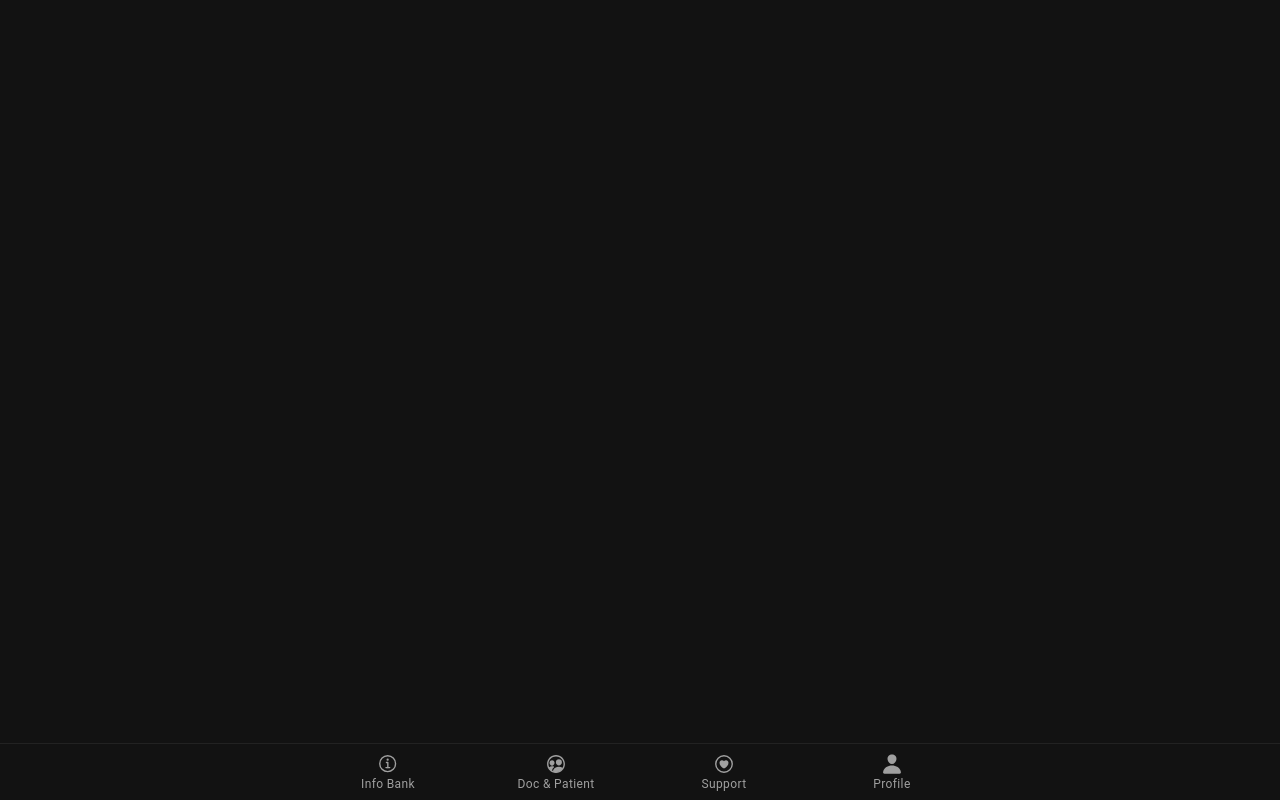
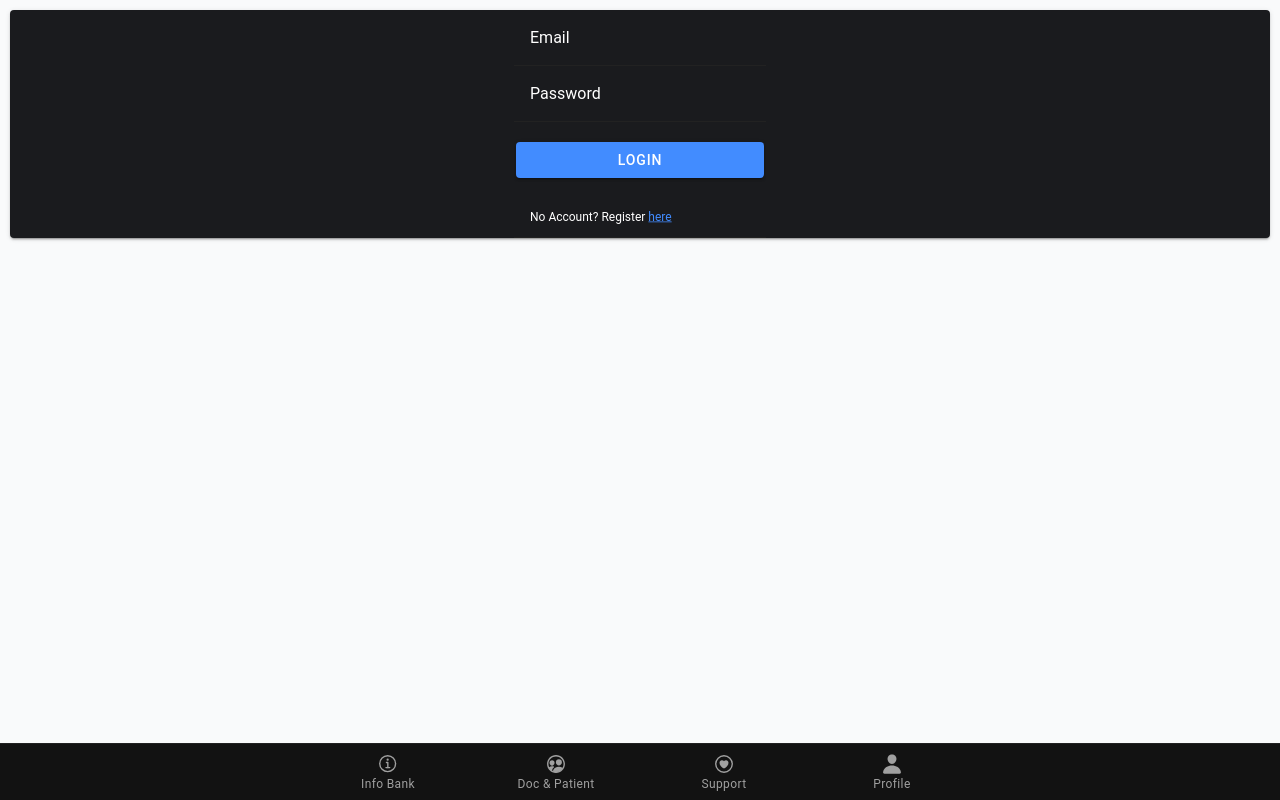
Before and after one commit to Apperta-IXN-for-the-NHS/IXN_Urology_PROMS, a React (Create React App) app in the folder practice/: page /login in a window 1280 px wide. Built offline with nearby package versions, Linux system fonts and the light colour scheme.

Commit message:
Basic login & register framework

```diff
--- a/practice/src/App.tsx
+++ b/practice/src/App.tsx
@@ -23,6 +23,8 @@ import Calendar from './pages/DocPatient/Calendar';
 import History from './pages/Profile/History';
 import Contacts from './pages/Profile/Contacts';
 import Settings from './pages/Profile/Settings';
+import Login from './pages/Login/Login';
+import Register from './pages/Login/Register';
 
 
 /* Core CSS required for Ionic components to work properly */
@@ -65,10 +67,12 @@ const App: React.FC = () => (
           <Route path="/contacts" component={Contacts} />
           <Route path="/settings" component={Settings} />
           <Route path="/dates" component={ItemSlidingExample} />
+          <Route path="/register" component={Register} />
+          <Route path="/login" component={Login} />
           <Route path="/ipss" render={() => <QuestionairePage contentArray={IPSS}/>} />
           <Route path="/iief" render={() => <QuestionairePage contentArray={IIEF}/>} />
           <Route path="/feedback" render={() => <QuestionairePage contentArray={Feedback}/>} />
-          <Route path="/" render={() => <Redirect to="/tab1" />} exact={true} />
+          <Route path="/" render={() => <Redirect to="/login" />} exact={true} />
         </IonRouterOutlet>
         <IonTabBar slot="bottom">
           <IonTabButton tab="tab1" href="/tab1">
--- /dev/null
+++ b/practice/src/pages/Login/Login.tsx
@@ -0,0 +1,65 @@
+import React from 'react';
+import { IonContent,
+    IonHeader,
+    IonPage,
+    IonTitle,
+    IonToolbar,
+    IonItem,
+    IonLabel,
+    IonList,
+    IonInput,
+    IonText,
+    IonButton,
+    IonCard
+
+} from '@ionic/react';
+
+interface Links {
+    history: any;
+  }
+
+const Login: React.FC<Links> = ({
+    history
+ })  => {
+    return (
+    <IonPage>
+        <IonHeader class="ion-no-border" collapse="condense" translucent>
+          <IonToolbar>
+            <IonTitle class="ion-text-center">
+                Login
+            </IonTitle>
+          </IonToolbar>
+        </IonHeader>
+        <IonContent fullscreen>
+
+        <IonCard className="login">
+        <IonList lines="full" class="ion-no-margin ion-no-padding">
+      <IonItem>
+        <IonLabel position="floating">Email</IonLabel>
+        <IonInput required type="text"></IonInput>
+      </IonItem>
+
+      <IonItem>
+        <IonLabel position="floating">Password</IonLabel>
+        <IonInput required type="text"></IonInput>
+      </IonItem>
+      <br>
+      </br>
+      <IonButton expand="block"
+      className="highlight"
+      onClick={e => {
+      e.preventDefault();
+      history.push("tab1");
+      }}>Login</IonButton>
+
+      <IonItem>
+          <IonLabel position="stacked">No Account? Register <a href="/register">here</a></IonLabel>
+      </IonItem>
+      </IonList>
+      </IonCard>
+        </IonContent>
+    </IonPage>
+  );
+};
+
+export default Login;
--- /dev/null
+++ b/practice/src/pages/Login/Register.tsx
@@ -0,0 +1,65 @@
+import React from 'react';
+import { IonContent, IonHeader, IonPage, IonTitle, IonToolbar, IonCard, IonCardHeader,
+    IonList,
+    IonLabel,
+    IonText,
+    IonItem,
+    IonInput,
+    IonButtons,
+    IonBackButton,
+    IonButton
+} from '@ionic/react';
+
+
+export const Register: React.FC = () => {
+    return (
+    <IonPage>
+        <IonHeader class="ion-no-border" collapse="condense" translucent>
+        <IonToolbar>
+          <IonButtons slot="start">
+            <IonBackButton />
+            </IonButtons>
+            <IonTitle>Register</IonTitle>
+            </IonToolbar>
+        </IonHeader>
+      <IonContent>
+      <IonList lines="full" class="ion-no-margin ion-no-padding">
+      <IonItem>
+        <IonLabel position="stacked">First Name <IonText color="danger">*</IonText></IonLabel>
+        <IonInput required type="text"></IonInput>
+      </IonItem>
+
+      <IonItem>
+        <IonLabel position="stacked">Last Name <IonText color="danger">*</IonText></IonLabel>
+        <IonInput required type="text"></IonInput>
+      </IonItem>
+
+      <IonItem>
+        <IonLabel position="stacked">Email <IonText color="danger">*</IonText></IonLabel>
+        <IonInput required type="text"></IonInput>
+      </IonItem>
+
+      <IonItem>
+        <IonLabel position="stacked">Password <IonText color="danger">*</IonText></IonLabel>
+        <IonInput required type="text"></IonInput>
+      </IonItem>
+
+      <IonItem>
+        <IonLabel position="stacked">Address</IonLabel>
+        <IonInput placeholder="Address Line 1"></IonInput>
+        <IonInput placeholder="Address Line 2"></IonInput>
+        <IonInput placeholder="City"></IonInput>
+        <IonInput placeholder="State"></IonInput>
+        <IonInput placeholder="Zip Code"></IonInput>
+      </IonItem>
+    </IonList>
+        <br></br>
+      <IonButton expand="block" type="submit" class="ion-no-margin">Create account</IonButton>
+
+      </IonContent>
+    </IonPage>
+  );
+};
+
+
+export default Register;
--- a/practice/src/pages/Profile/Profile.css
+++ b/practice/src/pages/Profile/Profile.css
@@ -38,7 +38,13 @@ ion-card.display{
     border-width: 1px;
     background-color: #005EB8;
     background-image: linear-gradient(315deg, #005EB8 0%, #337EC6 74%);
-    height: 5rem;
+    height: 6rem;
+  }
+
+  ion-card.login{
+    display: flex;
+    align-items: center;
+    justify-content: center;
   }
 
 
```
